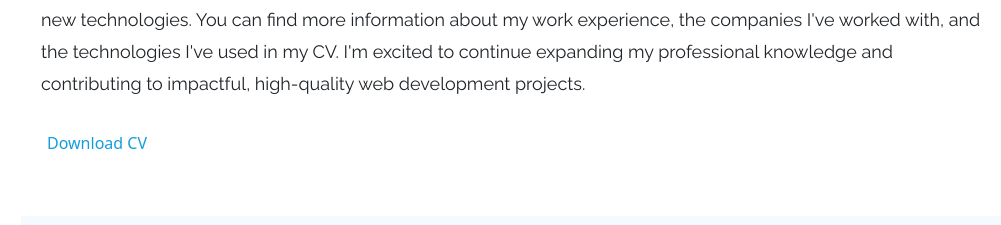
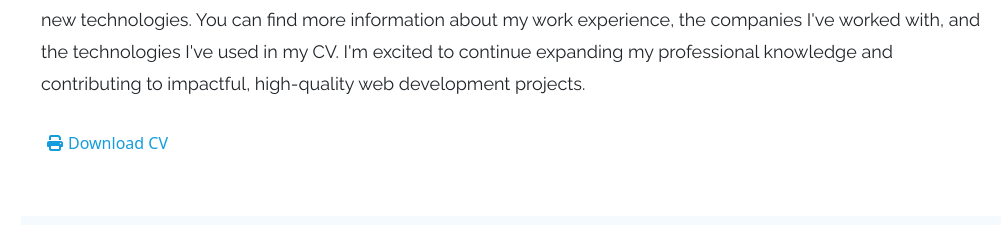
Before and after one commit to Kovaliova/PortfolioReact, a React (Create React App) app: page / in a window 1280 px wide. Shown: the part 1500-1725 px from the top of the page, without its empty margins (279-1280 px from the left). Built offline with nearby package versions, Linux system fonts and the light colour scheme.

Commit message:
refresh portfolio

```diff
--- a/src/components/Main/AboutSection/AboutSection.js
+++ b/src/components/Main/AboutSection/AboutSection.js
@@ -1,6 +1,7 @@
 import React from 'react';
+import { FontAwesomeIcon } from '@fortawesome/react-fontawesome';
 
-const AboutSection = ({ headingText, descriptionText, textCV, resumeLink}) => {
+const AboutSection = ({ headingText, descriptionText, textCV, resumeLink, iconCV}) => {
 
   const handleDownload = () => {
     if (resumeLink) {
@@ -19,6 +20,7 @@ const AboutSection = ({ headingText, descriptionText, textCV, resumeLink}) => {
       <p className="description_text">{descriptionText}</p>
       {resumeLink ? (
         <button onClick={handleDownload} className="link_resume">
+          <FontAwesomeIcon className="fa-icon" icon={iconCV} />
           {textCV}
         </button>
       ) : (
```
